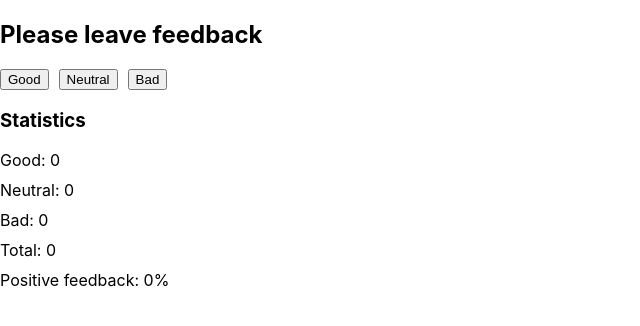
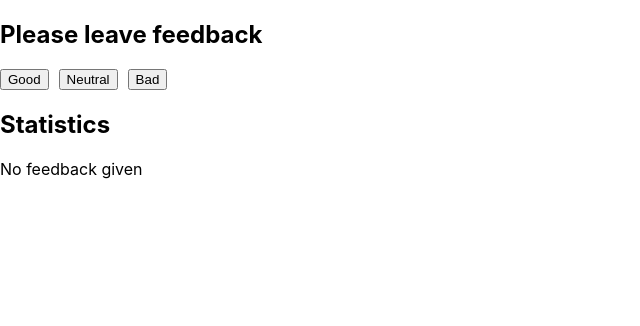
Before and after one commit to JonaszChudobski/goit-react-hw-02-feedback, a React (Create React App) app: page / in a window 1280 px wide. Shown: the top 326 px of the page, without its empty margins (0-640 px from the left). Built offline with nearby package versions, Linux system fonts and the light colour scheme.

Commit message:
all steps completed

```diff
--- a/src/components/App.jsx
+++ b/src/components/App.jsx
@@ -1,5 +1,56 @@
-import Feedback from './Feedback';
+import { Component } from 'react';
+import { Section } from './Section';
+import { FeedbackOptions } from './FeedbackOptions';
+import { Statistics } from './Statistics';
+import { Notification } from './Notification';
 
-export const App = () => {
-  return <Feedback></Feedback>;
-};
+export class App extends Component {
+  state = {
+    good: 0,
+    neutral: 0,
+    bad: 0,
+  };
+
+  handleAdding = e => {
+    const { id } = e.target;
+    this.setState({ [id]: this.state[id] + 1 });
+  };
+
+  countTotalFeedback = () => {
+    const { good, neutral, bad } = this.state;
+    return good + neutral + bad;
+  };
+
+  countPositiveFeedbackPercentage = () => {
+    const { good } = this.state;
+    let result = 0;
+    if (!(good / this.countTotalFeedback())) return result;
+    else return Math.round((good / this.countTotalFeedback()) * 100);
+  };
+
+  render() {
+    return (
+      <>
+        <Section title="Please leave feedback">
+          <FeedbackOptions
+            options={this.state}
+            onLeaveFeedback={this.handleAdding}
+          ></FeedbackOptions>
+        </Section>
+        <Section title="Statistics">
+          {this.countTotalFeedback() !== 0 ? (
+            <Statistics
+              good={this.state.good}
+              neutral={this.state.neutral}
+              bad={this.state.bad}
+              total={this.countTotalFeedback()}
+              positivePercentage={this.countPositiveFeedbackPercentage()}
+            ></Statistics>
+          ) : (
+            <Notification></Notification>
+          )}
+        </Section>
+      </>
+    );
+  }
+}
--- /dev/null
+++ b/src/components/App.module.css
@@ -0,0 +1,5 @@
+.feedback {
+  display: flex;
+  flex-direction: row;
+  gap: 10px;
+}
--- a/src/components/Feedback.js
+++ /dev/null
@@ -1,58 +0,0 @@
-import React, { Component } from 'react';
-import css from './Feedback.module.css';
-
-class Feedback extends Component {
-  state = {
-    good: 0,
-    neutral: 0,
-    bad: 0,
-  };
-
-  handleAdding = e => {
-    const { id } = e.target;
-    this.setState({ [id]: this.state[id] + 1 });
-  };
-
-  countTotalFeedback = () => {
-    const { good, neutral, bad } = this.state;
-    return good + neutral + bad;
-  };
-
-  countPositiveFeedbackPercentage = () => {
-    const { good } = this.state;
-    let result = 0;
-    if (!(good / this.countTotalFeedback())) return result;
-    else return Math.round((good / this.countTotalFeedback()) * 100);
-  };
-
-  render() {
-    return (
-      <>
-        <h2>Please leave feedback</h2>
-        <div className={css.feedback}>
-          <button id="good" type="button" onClick={this.handleAdding}>
-            Good
-          </button>
-          <button id="neutral" type="button" onClick={this.handleAdding}>
-            Neutral
-          </button>
-          <button id="bad" type="button" onClick={this.handleAdding}>
-            Bad
-          </button>
-        </div>
-        <h3>Statistics</h3>
-        <div className={css.statistics}>
-          <span>Good: {this.state.good}</span>
-          <span>Neutral: {this.state.neutral}</span>
-          <span>Bad: {this.state.bad}</span>
-          <span>Total: {this.countTotalFeedback()}</span>
-          <span>
-            Positive feedback: {this.countPositiveFeedbackPercentage()}%
-          </span>
-        </div>
-      </>
-    );
-  }
-}
-
-export default Feedback;
--- /dev/null
+++ b/src/components/FeedbackOptions.js
@@ -0,0 +1,18 @@
+import css from './FeedbackOptions.module.css';
+
+export const FeedbackOptions = ({ options, onLeaveFeedback }) => {
+  return (
+    <div className={css.feedback}>
+      {Object.keys(options).map(option => (
+        <button
+          key={option}
+          id={option}
+          type="button"
+          onClick={onLeaveFeedback}
+        >
+          {option}
+        </button>
+      ))}
+    </div>
+  );
+};
--- a/src/components/Feedback.module.css
+++ b/src/components/FeedbackOptions.module.css
@@ -1,14 +1,9 @@
 button {
   cursor: pointer;
+  text-transform: capitalize;
 }
 
 .feedback {
   display: flex;
   gap: 10px;
 }
-
-.statistics {
-  display: flex;
-  flex-direction: column;
-  gap: 10px;
-}
--- /dev/null
+++ b/src/components/Notification.js
@@ -0,0 +1,9 @@
+import React from 'react';
+
+export const Notification = () => {
+  return (
+    <div>
+      <span>No feedback given</span>
+    </div>
+  );
+};
--- /dev/null
+++ b/src/components/Section.js
@@ -0,0 +1,10 @@
+import React from 'react';
+
+export const Section = ({ title, children }) => {
+  return (
+    <>
+      <h2>{title}</h2>
+      {children}
+    </>
+  );
+};
--- /dev/null
+++ b/src/components/Statistics.js
@@ -0,0 +1,20 @@
+import React from 'react';
+import css from './Statistics.module.css';
+
+export const Statistics = ({
+  good,
+  neutral,
+  bad,
+  total,
+  positivePercentage,
+}) => {
+  return (
+    <div className={css.statistics}>
+      <span>Good: {good}</span>
+      <span>Neutral: {neutral}</span>
+      <span>Bad: {bad}</span>
+      <span>Total: {total}</span>
+      <span>Positive percentage: {positivePercentage}%</span>
+    </div>
+  );
+};
--- /dev/null
+++ b/src/components/Statistics.module.css
@@ -0,0 +1,5 @@
+.statistics {
+  display: flex;
+  flex-direction: column;
+  gap: 4px;
+}
```
